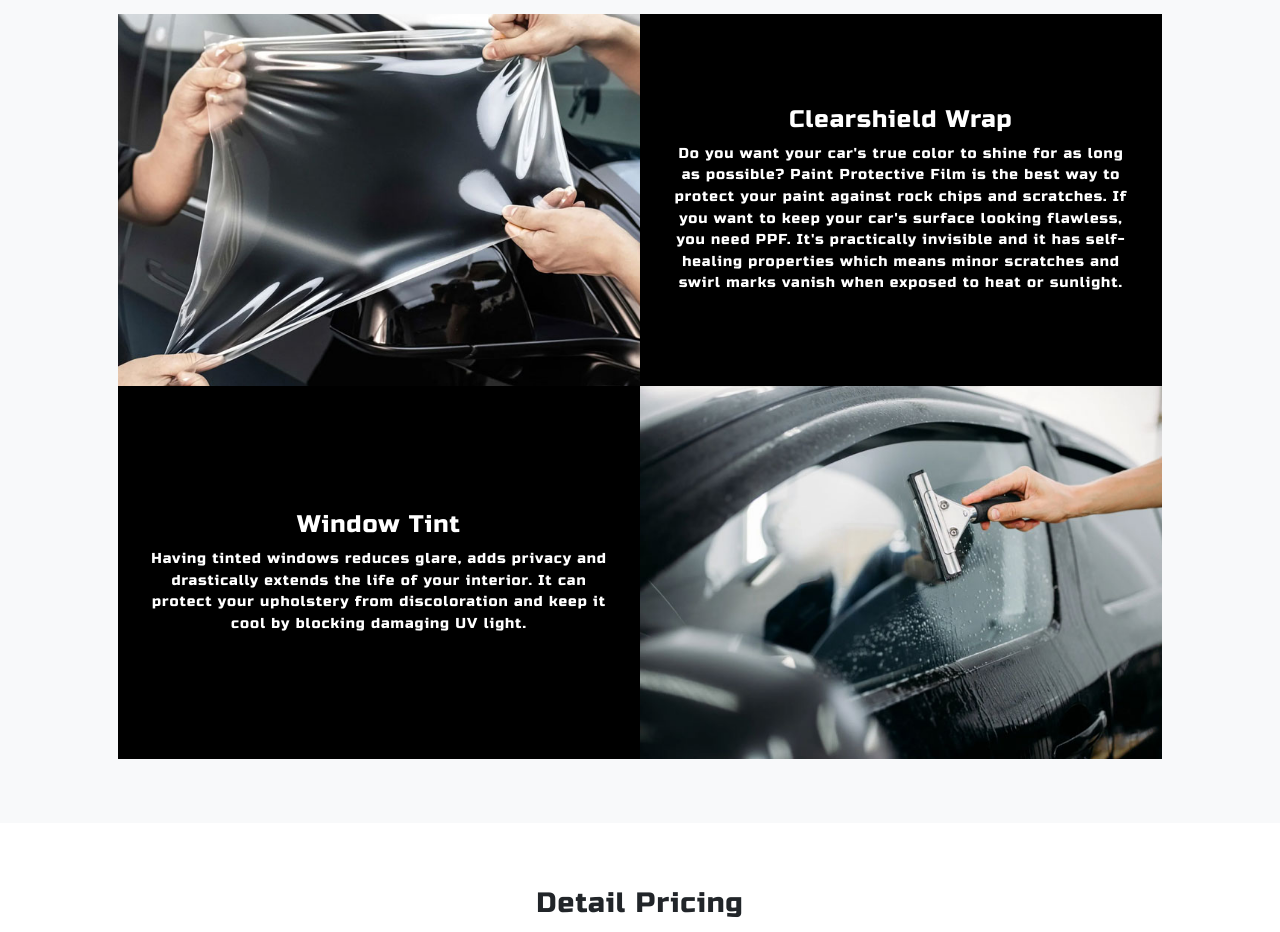
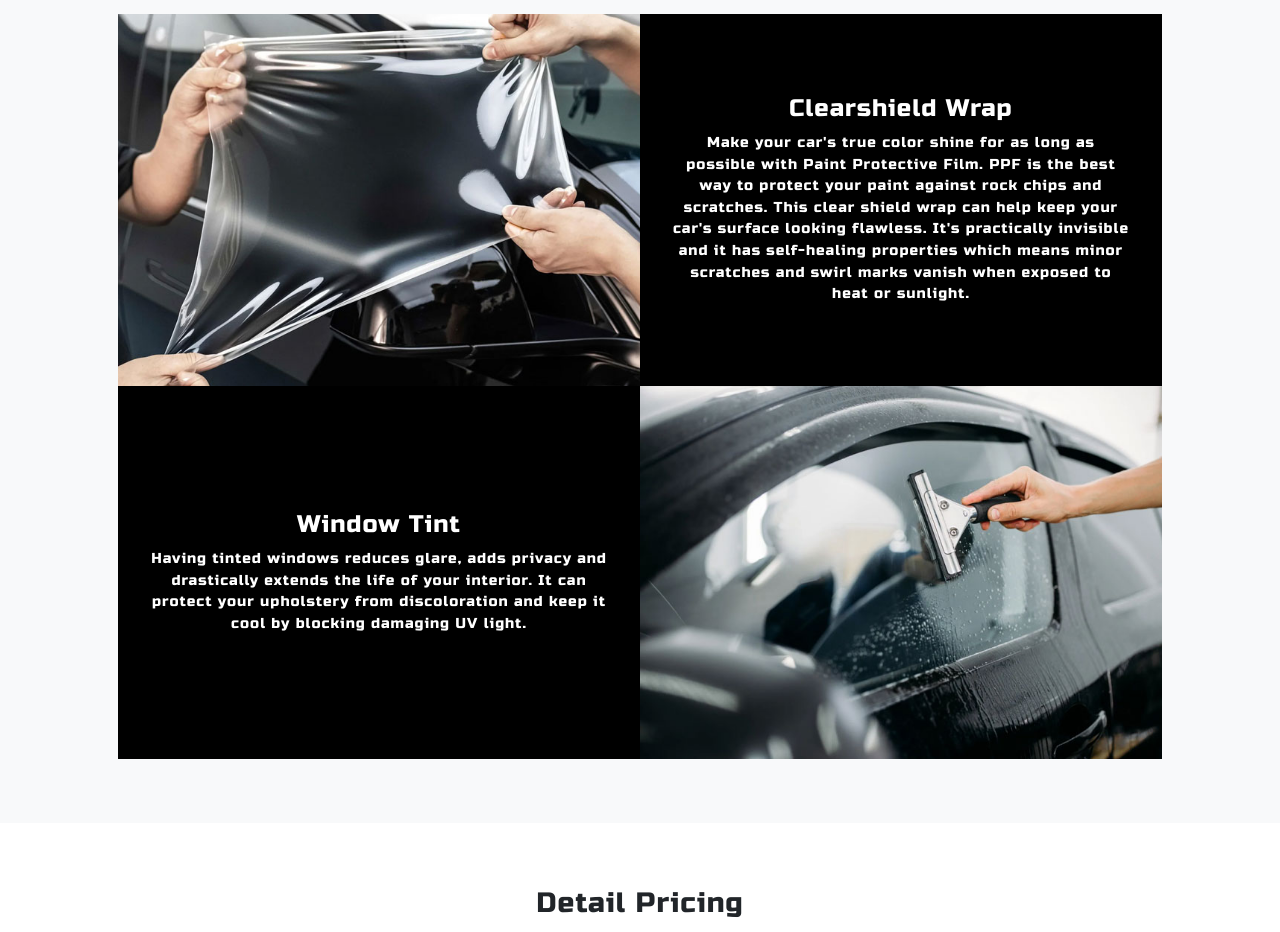
Before and after one commit to robertsfamily8991/Auto-Detail, a plain HTML site: page index.html in a window 1280 px wide. Shown: the part 1780-2712 px from the top of the page. Drawn offline with nearby package versions, Linux system fonts and the light colour scheme.

Commit message:
Update index.html

```diff
--- a/index.html
+++ b/index.html
@@ -116,7 +116,7 @@
                             <div class="d-flex h-100">
                                 <div class="project-text w-100 my-auto text-center text-lg-left">
                                     <h4 class="text-white">Clearshield Wrap</h4>
-                                    <p class="mb-0 text-white-50">Do you want your car's true color to shine for as long as possible? Paint Protective Film is the best way to protect your paint against rock chips and scratches. If you want to keep your car's surface looking flawless, you need PPF. It's practically invisible and it has self-healing properties which means minor scratches and swirl marks vanish when exposed to heat or sunlight.
+                                    <p class="mb-0 text-white-50">Make your car's true color shine for as long as possible with Paint Protective Film. PPF is the best way to protect your paint against rock chips and scratches. This clear shield wrap can help keep your car's surface looking flawless. It's practically invisible and it has self-healing properties which means minor scratches and swirl marks vanish when exposed to heat or sunlight.
 
                                 </div>
                             </div>
```
